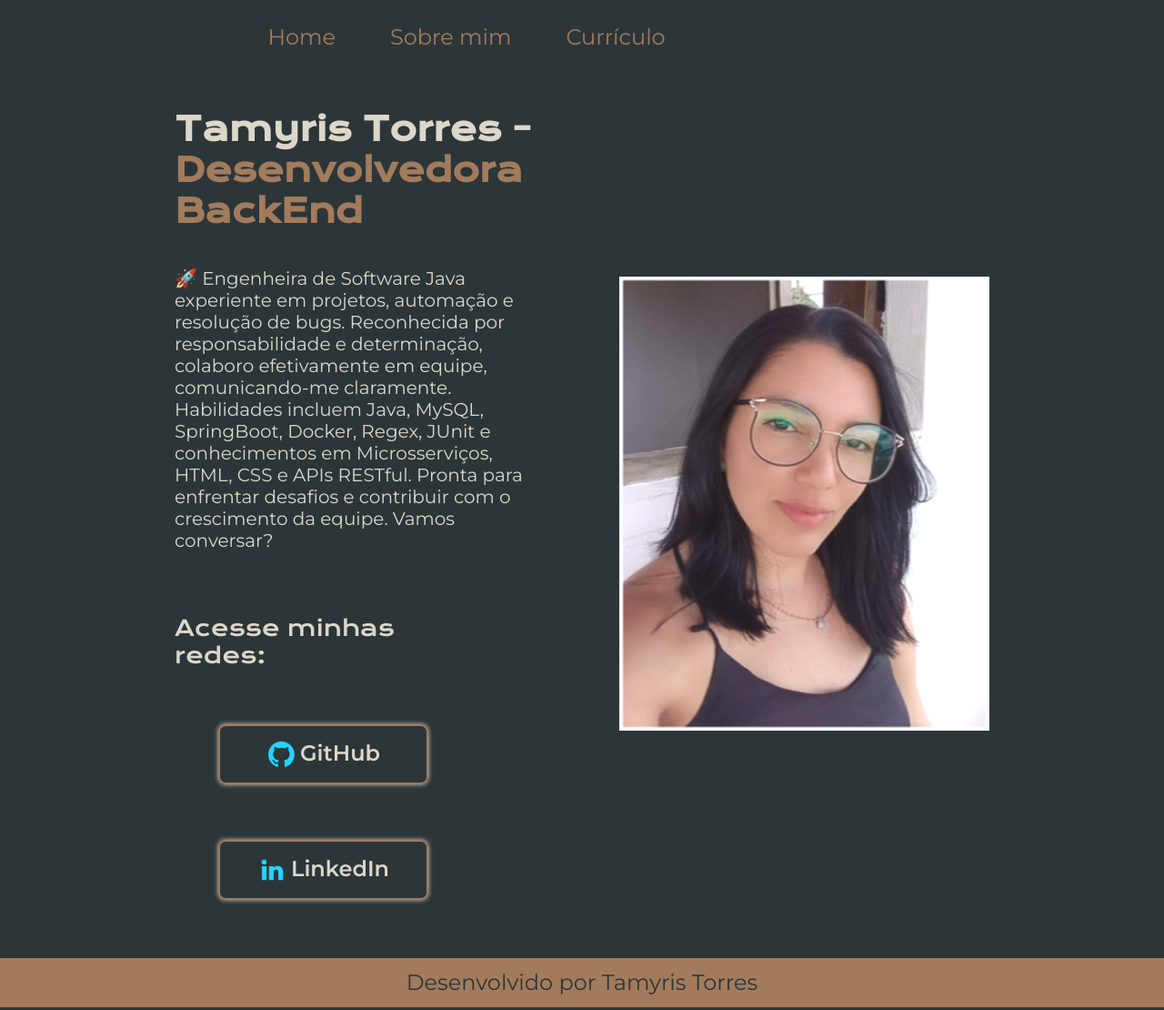
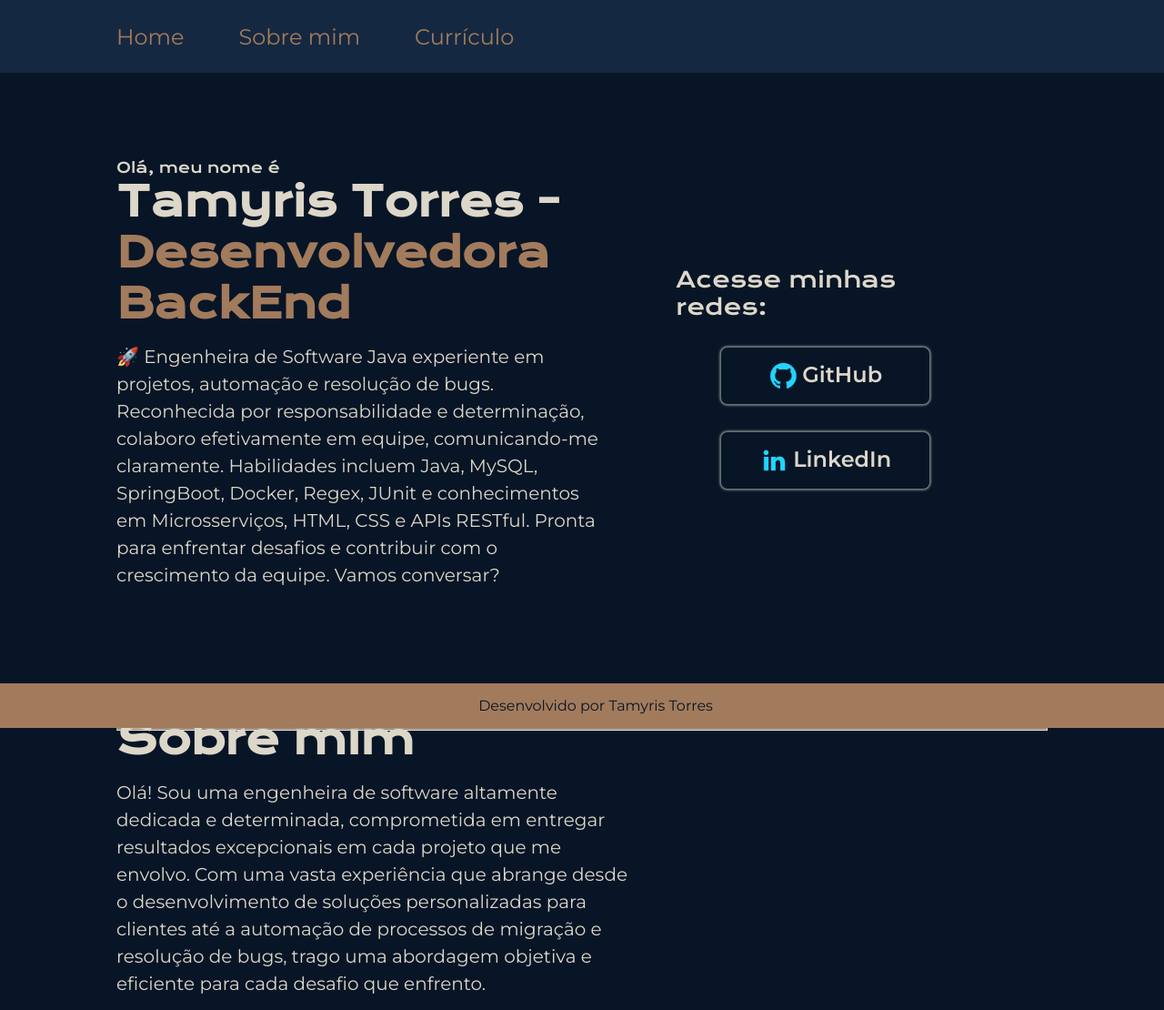
Before and after one commit to TamyrisTorres/portfolioTamyrisTorres, a plain HTML site: page index.html in a window 1280 px wide. Shown: the top 1110 px of the page at 91% size. Drawn offline with nearby package versions, Linux system fonts and the light colour scheme.

Commit message:
Update to page index and delete about

```diff
--- a/index.html
+++ b/index.html
@@ -10,12 +10,13 @@
     <header class="cabecalho">
       <nav class="cabecalho__menu">
         <a class="cabecalho__menu__link" href="index.html">Home</a>
-        <a class="cabecalho__menu__link" href="about.html">Sobre mim</a>
+        <a class="cabecalho__menu__link" href="#about">Sobre mim</a>
         <a class="cabecalho__menu__link" href="curriculo.html">Currículo</a>
       </nav>
     </header>
     <main class="apresentacao">
       <section class="apresentacao__conteudo">
+        <h4 class="h4-style">Olá, meu nome é</h4>
         <h1 class="apresentacao__titulo">Tamyris Torres -
         <strong class="titulo-destaque">Desenvolvedora BackEnd</strong></h1>
         <p class="aprensentacao__texto">🚀 Engenheira de Software Java experiente em projetos,
@@ -25,7 +26,8 @@
           APIs RESTful. Pronta para enfrentar desafios e contribuir com o crescimento da equipe.
           Vamos conversar?
         </p>
-        <div class="apresentacao__links">
+      </section>
+      <div class="apresentacao__links">
           <h2 class="apresentacao__link__subtitulo">Acesse minhas redes:</h2>
           <a class="apresentacao_links_navegacao" href="https://github.com/TamyrisTorres" target="_blank">
             <img src="github.png">
@@ -34,9 +36,33 @@
           <a class="apresentacao_links_navegacao" href="https://www.linkedin.com/in/tamyris-torres-284747168/" target="_blank">
             <img src="linkedin.png" alt="">LinkedIn</a>
         </div>
-      </section>
-      <img class="apresentacao__imagem" src="image.png" alt="Foto de Tamyris Torres">
+    </main>
+    <hr class="linha-separadora">
+    <main id="about" class="apresentacao">
+        <section class="apresentacao__conteudo">
+            <h1 class="apresentacao__titulo">Sobre mim</h1>
+            <p class="aprensentacao__texto">Olá! Sou uma engenheira de software altamente dedicada e determinada,
+                comprometida em entregar resultados excepcionais em cada projeto que me envolvo.
+                Com uma vasta experiência que abrange desde o desenvolvimento de soluções
+                personalizadas para clientes até a automação de processos de migração e
+                resolução de bugs, trago uma abordagem objetiva e eficiente para cada desafio
+                que enfrento.
+            </p>
+            <p class="aprensentacao__texto">Meu foco principal é sempre buscar soluções eficazes e inovadoras,
+                contribuindo assim para o aprimoramento contínuo das plataformas em que
+                trabalho. Sou uma profissional que valoriza o aprendizado contínuo, sempre
+                buscando novas habilidades e conhecimentos para me manter atualizada com
+                as mais recentes tendências e tecnologias do mercado.
+                Além disso, possuo excelentes habilidades de comunicação e
+                colaboração em equipe, o que me permite trabalhar de forma eficaz em
+                ambientes colaborativos. Estou sempre aberta a novas ideias e perspectivas,
+                valorizando o trabalho em equipe e o compartilhamento de conhecimento.
+                Estou pronta para enfrentar desafios e contribuir para o crescimento da
+                equipe em que estiver inserida. Estou ansiosa para continuar expandindo
+                minhas habilidades em desenvolvimento de software e contribuir para o sucesso
+                de projetos inovadores.</p>
+        </section>
     </main>
     <footer><p class="rodape">Desenvolvido por Tamyris Torres</p></footer>
-</body>
+  </body>
 </html>
--- a/style.css
+++ b/style.css
@@ -3,7 +3,7 @@
 @import url('https://fonts.googleapis.com/css2?family=Krona+One&family=Montserrat:ital,wght@0,600;1,600&display=swap');
 
 :root {
-    --cor-primaria: #2C3639;
+    --cor-primaria: #081526;
     --cor-secundaria: #DCD7C9;
     --cor-terciaria: #A27B5C;
     --cor-hover: #3F4E4F;
@@ -15,6 +15,7 @@
 * {
     margin: 0;
     padding: 0;
+    scroll-behavior: smooth;
 }
 body {
     /*height: 100vh;*/
@@ -24,7 +25,11 @@ body {
 
 }
 .cabecalho {
-    padding: 2% 0% 0% 23%;
+    padding: 2% 0% 2% 10%;
+    background-color: #152841;
+    position: fixed;
+    z-index: 1000;
+    width: 100%;
 }
 .cabecalho__menu {
     display: flex;
@@ -39,22 +44,34 @@ body {
 
 }
 .apresentacao {
-    padding: 5% 15%;
+    padding: 0px 10% 0px;
     display: flex;
+    flex-direction: row;
     align-items: center;
-    justify-content: center;
-    gap: 82px;
+    justify-content: start;
+    gap: 80px;
+    height: 100vh;
 
 }
+
+.linha-separadora{
+    height: 1px;
+    background-color: var(--cor-terciaria);
+    margin: 0px 10%;
+}
+
+.h4-style{
+    font-size: 1rem;
+    font-weight: 400;
+    font-family: var(--fonte-primaria);
+    color: var(--cor-secundaria);
+    margin-top: 20px;
+}
 .apresentacao__conteudo{
-    width: 50%;
-    display: flex;
-    flex-direction: column;
-    gap: 40px;
-
+    width: 55%;
 }
 .apresentacao__titulo{
-    font-size: 2.25rem;
+    font-size: 2.8rem;
     font-family: var(--fonte-primaria);
 
 }
@@ -65,20 +82,22 @@ body {
 .aprensentacao__texto {
     font-size: 1.25rem;
     font-family: var(--fonte-secundaria);
+    padding-top: 15px;
+    line-height: 1.5;
 }
 .apresentacao__texto__detalhes {
     font-size: 1.25rem;
     font-family: var(--fonte-secundaria);
     display: flex;
     flex-direction: column;
-    gap: 20px;
+    gap: 5px;
 }
 .apresentacao__links {
     display: flex;
     flex-direction: column;
     justify-content:space-between;
     align-items: center;
-    gap: 32px;
+
 }
 .apresentacao__link__subtitulo {
     font-size: 1.5rem;
@@ -88,10 +107,10 @@ body {
     margin-top: 29px;
 }
 .apresentacao_links_navegacao {
-    /*background-color: #22D4FD;*/
+    background-color: #081526;
     width: 50%;
     text-align: center;
-    border: 2px solid var(--cor-terciaria);
+    border: 1px solid #5d7374;
     border-radius: 8px;
     font-size: 1.5rem;
     color: var(--cor-secundaria);
@@ -102,10 +121,15 @@ body {
     display: flex;
     justify-content:center;
     gap: 2%;
-    box-shadow: 0 0 5px var(--cor-secundaria);
+    box-shadow: 0 0 3px var(--cor-secundaria);
     margin-right: 80px;
     margin-top: 29px;
 }
+
+.apresentacao_links_navegacao:hover {
+    background-color: #152841;
+}
+
 .apresentacao__links__link:hover {
     background-color: var(--cor-hover);
     cursor: pointer;
@@ -115,13 +139,22 @@ body {
 }
 .rodape{
     color: var(--cor-primaria);
-    background-color: var(--cor-terciaria);
-    padding: 1%;
     text-align: center;
     font-family: var(--fonte-secundaria);
-    font-size: 1.5rem;
+    font-size: 1rem;
     font-weight: 400px;
 }
+
+footer {
+  position: fixed;
+  bottom: 0;
+  width: 100%;
+  background-color: var(--cor-terciaria);
+  padding: 15px;
+  text-align: center;
+  z-index: 1000;
+}
+
 @media(max-width: 1200px){
     .cabecalho{
         padding: 10%  ;
```
Also changed, not shown: about.html (deleted, +0 -50 lines).
